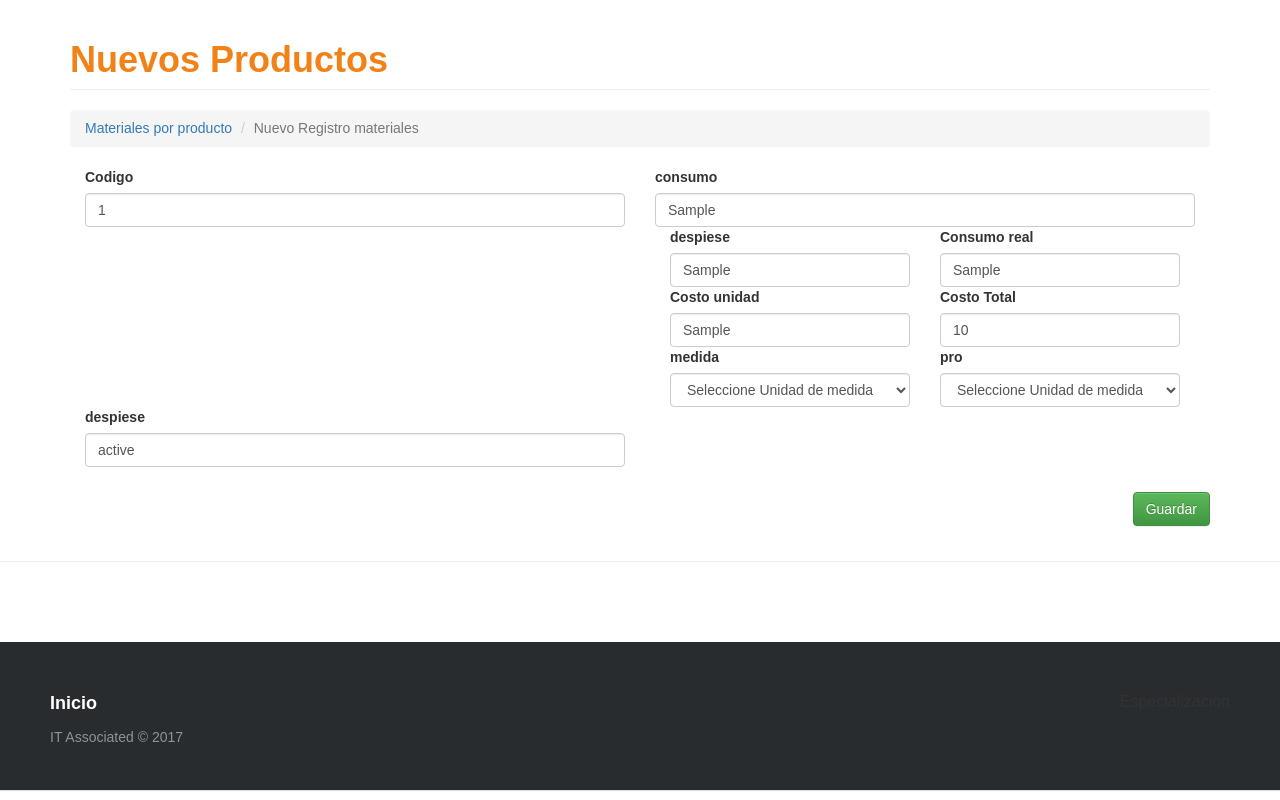
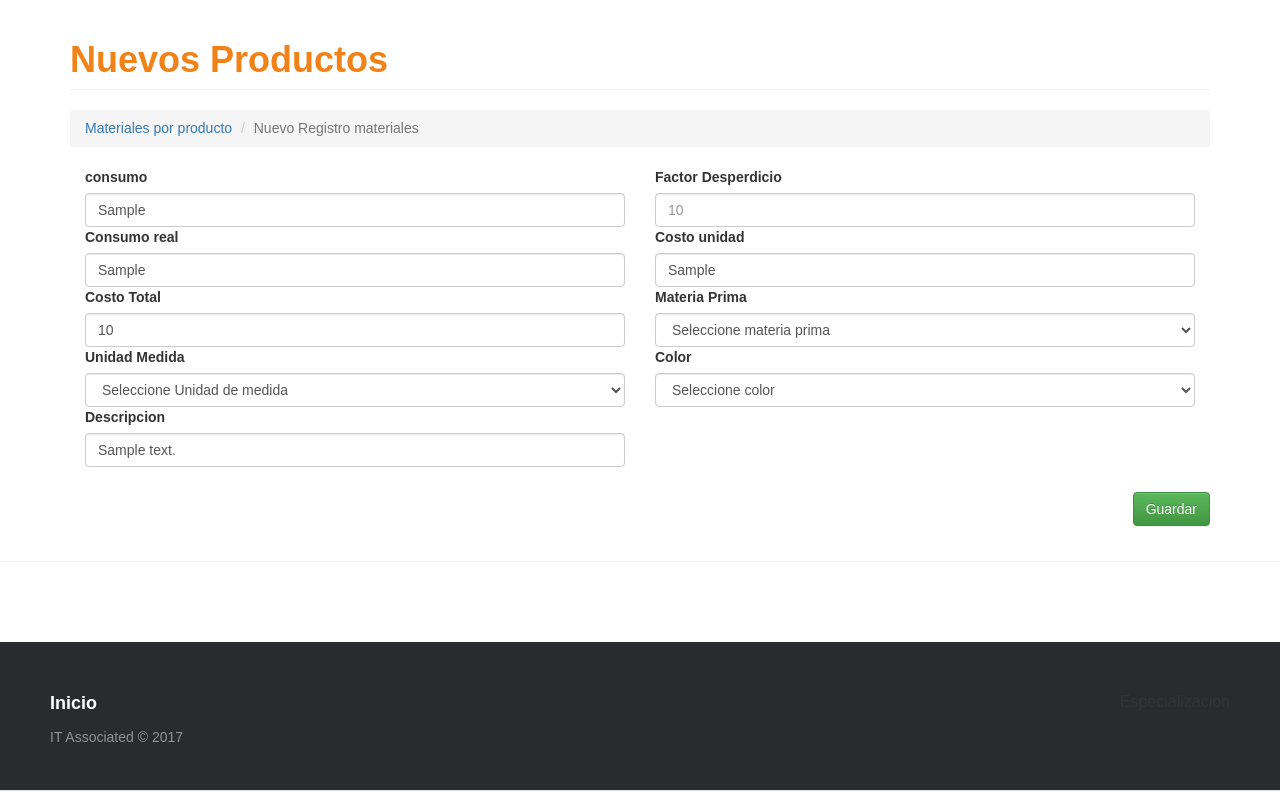
Before and after one commit to MARYILOVE/ProyectoLucy, a PHP site: template View/productos/materiales.php in a window 1280 px wide. Run offline with PHP 8.4, Linux system fonts and the light colour scheme; the template is opened without the code that fills it: most values are stand-ins (such as "Sample title", 1, 10 or a date in 2020); some libraries are stand-ins or nearby versions.

Commit message:
Cambios mary

```diff
--- a/Controller/materiales.controller.php
+++ b/Controller/materiales.controller.php
@@ -22,7 +22,7 @@ class MaterialesController{
 
         require_once 'View/template/header.php';
         require_once 'View/template/menuInst.php';
-        require_once 'View/productos/productos_nuevos.php';
+        require_once 'View/productos/materiales.php';
         require_once 'View/template/footer.php';
     }
    public function Guardar(){
@@ -40,10 +40,6 @@ class MaterialesController{
                     'matp_id'=>"'".$_POST['matp_id']."'",
                     'pro_id'=>"'".$_POST['pro_id']."'",
                     'em_estado'=>"'".$_POST['em_estado']."'",
-
-
-
-
                    );
 
         $this->model->RegistrarMateriales($data);
--- a/Controller/usuarios.controller.php
+++ b/Controller/usuarios.controller.php
@@ -18,7 +18,7 @@ class UsuariosController{
         require_once 'View/template/footer.php';
     }
     public function Nuevo(){
-        $opr = new Usuarios();
+        $usu = new Usuarios();
 
         require_once 'View/template/header.php';
         require_once 'View/template/menuInst.php';
--- a/Model/config.php
+++ b/Model/config.php
@@ -2,4 +2,4 @@
     define('DB_HOST','localhost');
     define('DB_USER','root');
     define('DB_PASS','');
-    define('DB_NAME','Lucy_1');
+    define('DB_NAME','LUCY');
--- a/View/productos/materiales.php
+++ b/View/productos/materiales.php
@@ -9,18 +9,13 @@
 
     <div class="form-group">
 
-   <div class="col-xs-6" style="clear:left;">
-        <label>Codigo</label>
-        <input type="text" name="em_id" value="<?php echo $mat->em_id; ?>" class="form-control" placeholder="" data-validacion-tipo="requerido|min:20" />
-
-    </div>
       <div class="col-xs-6">
         <label>consumo</label>
        <input type="text" name="em_consumo" value="<?php echo $mat->em_consumo; ?>" class="form-control" placeholder="" data-validacion-tipo="requerido|min:100" />
-
+    </div>
     <div class="col-xs-6">
-        <label>despiese</label>
-       <input type="text" name="em_factor_desperdicio" value="<?php echo $mat->em_factor_desperdicio; ?>" class="form-control" placeholder="" data-validacion-tipo="requerido|min:100" />
+        <label>Factor Desperdicio</label>
+       <input type="number" name="em_factor_desperdicio" value="<?php echo $mat->em_factor_desperdicio; ?>" class="form-control" placeholder="10" data-validacion-tipo="requerido|min:100" />
     </div>
 
       <div class="col-xs-6">
@@ -38,18 +33,18 @@
       </div>
 
        <div class="col-xs-6">
-           <label>medida</label>
+           <label>Materia Prima</label>
                   <select name="medida" class="form-control">
-                         <option <?php echo $mat->matp_id; ?> selected>Seleccione Unidad de medida</option>
+                         <option <?php echo $mat->matp_id; ?> selected>Seleccione materia prima</option>
                                  <?php
-                                       foreach($this->model->GetMedida() as $row){
+                                       foreach($this->model->GetMateria() as $row){
                                           echo "<option value='".$row['matp_id']."'>".$row['matp_descripcion']."</option>";
                                        }
                                   ?>
                   </select>
       </div>
        <div class="col-xs-6">
-           <label>pro</label>
+           <label>Unidad Medida</label>
                   <select name="medida" class="form-control">
                          <option <?php echo $mat->pro_id; ?> selected>Seleccione Unidad de medida</option>
                                  <?php
@@ -59,10 +54,20 @@
                                   ?>
                   </select>
       </div>
-    </div>
    <div class="col-xs-6">
-        <label>despiese</label>
-       <input type="text" name="em_estado" value="<?php echo $mat->em_estado; ?>" class="form-control" placeholder="" data-validacion-tipo="requerido|min:100" />
+           <label>Color</label>
+                  <select name="medida" class="form-control">
+                         <option <?php echo $mat->col_id; ?> selected>Seleccione color</option>
+                                 <?php
+                                       foreach($this->model->GetColor() as $row){
+                                          echo "<option value='".$row['col_id']."'>".$row['col_descripcion']."</option>";
+                                       }
+                                  ?>
+                  </select>
+      </div>
+   <div class="col-xs-6">
+        <label>Descripcion</label>
+       <input type="text" name="descripcion" value="<?php echo $mat->descripcion; ?>" class="form-control" placeholder="" data-validacion-tipo="requerido|min:100" />
     </div>
 
         <div class="text-right" style="clear:left; padding-top:25px;">
```
Also changed, not shown: Model/materiales.php (+7 -5 lines), Model/usuarios.php (+34 -10 lines), View/usuarios/usuario-nuevo.php (+17 -13 lines).
